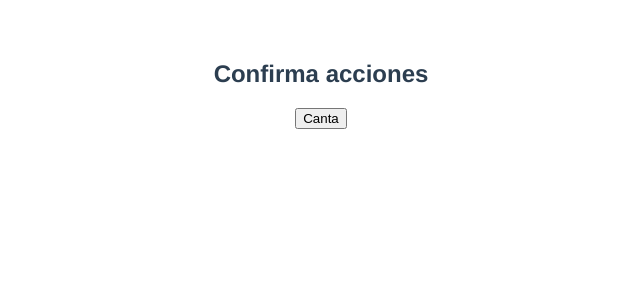
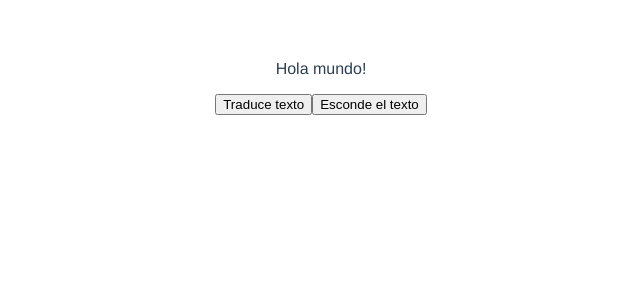
Before and after one commit to gorkavillara/intro-vue-con-ts-02-feb, a Vue app: page / in a window 1280 px wide. Shown: the top 300 px of the page, without its empty margins (319-959 px from the left). Built offline with nearby package versions, Linux system fonts and the light colour scheme.

Commit message:
🍦 Tema 09 - Eventos de ciclo de vida en directivas

```diff
--- a/src/App.vue
+++ b/src/App.vue
@@ -4,10 +4,11 @@
   import EnfoqueAuto from './components/EnfoqueAuto.vue';
   import FormatoMoneda from './components/FormatoMoneda.vue';
   import ConfirmaAccion from './components/ConfirmaAccion.vue';
+  import LifeCycleDirectives from './components/LifeCycleDirectives.vue';
 </script>
 
 <template>
-  <ConfirmaAccion />
+  <LifeCycleDirectives />
 </template>
 
 <style>
--- a/src/components/FormatoMoneda.vue
+++ b/src/components/FormatoMoneda.vue
@@ -16,7 +16,7 @@
         updated(el: HTMLElement, binding: DirectiveBinding) {
             // console.log(el.innerText)
             el.innerText = `${Number(binding.value).toFixed(2)} €`
-        }
+        },
     }
 
     const vDragNDrop = {
--- /dev/null
+++ b/src/components/LifeCycleDirectives.vue
@@ -0,0 +1,43 @@
+<template>
+  <p v-mi-directiva v-if="textoMostrado">{{ texto }}</p>
+  <button @click="traduceTexto">Traduce texto</button>
+  <button @click="toggleTexto">
+    {{ textoMostrado ? "Esconde el texto" : "Muestra texto" }}
+  </button>
+</template>
+
+<script setup lang="ts">
+import { ref } from "vue";
+const textoMostrado = ref(true);
+const texto = ref("Hola mundo!");
+const traduceTexto = () => {
+  texto.value = "Hello world";
+};
+const toggleTexto = () => {
+  textoMostrado.value = !textoMostrado.value;
+};
+
+const vMiDirectiva = {
+  created() {
+    console.log("created");
+  },
+  beforeMount() {
+    console.log("beforeMount");
+  },
+  mounted(el: HTMLElement) {
+    console.log("mounted");
+  },
+  beforeUpdate() {
+    console.log("beforeUpdate");
+  },
+  updated() {
+    console.log("updated");
+  },
+  beforeUnmount() {
+    console.log("beforeUnmount");
+  },
+  unmounted() {
+    console.log("unmounted");
+  },
+};
+</script>
```
